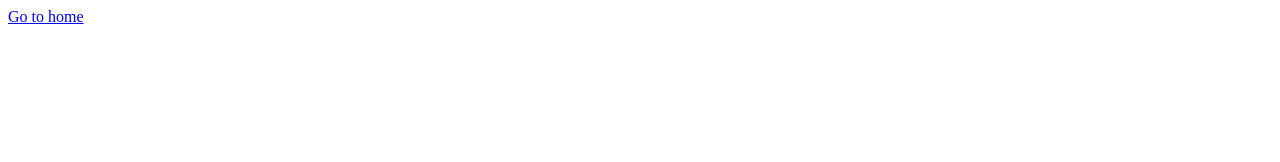
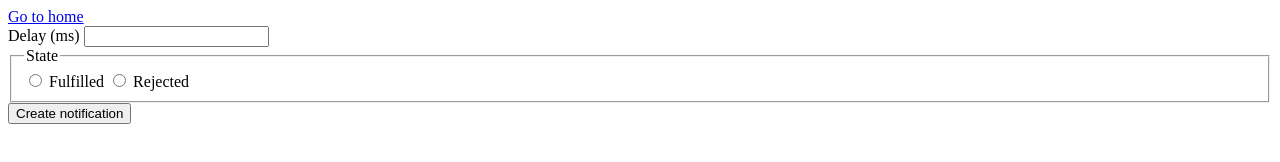
Before and after one commit to SergiiBartytskyi/goit-js-hw-10, a plain HTML site: page 2-snackbar.html in a window 1280 px wide. Drawn offline with Linux system fonts and the light colour scheme.

Commit message:
Deploying to gh-pages from @ SergiiBartytskyi/goit-js-hw-10@1237bb4d0e89a913fa73dff19b06b4d18ad9966e 🚀

```diff
--- a/2-snackbar.html
+++ b/2-snackbar.html
@@ -5,13 +5,37 @@
     <meta http-equiv="X-UA-Compatible" content="IE=edge" />
     <meta name="viewport" content="width=device-width, initial-scale=1.0" />
     <title>Snackbar</title>
-    <script type="module" crossorigin src="/goit-js-hw-10/assets/modulepreload-polyfill-3cfb730f.js"></script>
+    <script type="module" crossorigin src="/goit-js-hw-10/commonHelpers2.js"></script>
+    <link rel="modulepreload" crossorigin href="/goit-js-hw-10/assets/modulepreload-polyfill-3cfb730f.js">
+    <link rel="modulepreload" crossorigin href="/goit-js-hw-10/assets/vendor-77e16229.js">
+    <link rel="stylesheet" href="/goit-js-hw-10/assets/vendor-7a007824.css">
   </head>
   <body>
     <section>
       <a href="./index.html">Go to home</a>
     </section>
 
+    <form class="form">
+      <label>
+        Delay (ms)
+        <input type="number" name="delay" required />
+      </label>
+
+      <fieldset>
+        <legend>State</legend>
+        <label>
+          <input type="radio" name="state" value="fulfilled" required />
+          Fulfilled
+        </label>
+        <label>
+          <input type="radio" name="state" value="rejected" required />
+          Rejected
+        </label>
+      </fieldset>
+
+      <button type="submit">Create notification</button>
+    </form>
+
 
   </body>
 </html>
--- /dev/null
+++ b/commonHelpers2.js
@@ -0,0 +1,2 @@
+import"./assets/modulepreload-polyfill-3cfb730f.js";import{i as n}from"./assets/vendor-77e16229.js";const t=document.querySelector(".form");t.addEventListener("submit",i);t.addEventListener("submit",i);function i(e){e.preventDefault(),console.dir(t);let s=Number(t.elements.delay.value);m(s).then(l).catch(u)}function m(e){return new Promise((s,r)=>{setTimeout(()=>{const o=t.elements.state.value;console.log(o==="fulfilled"),o==="fulfilled"?s({delay:e}):r({delay:e})},e)})}function l({delay:e}){n.success({message:`✅ Fulfilled promise in ${e}ms`})}function u({delay:e}){n.error({message:`❌ Rejected promise in ${e}ms`})}
+//# sourceMappingURL=commonHelpers2.js.map
```
Also changed, not shown: 1 other file.
